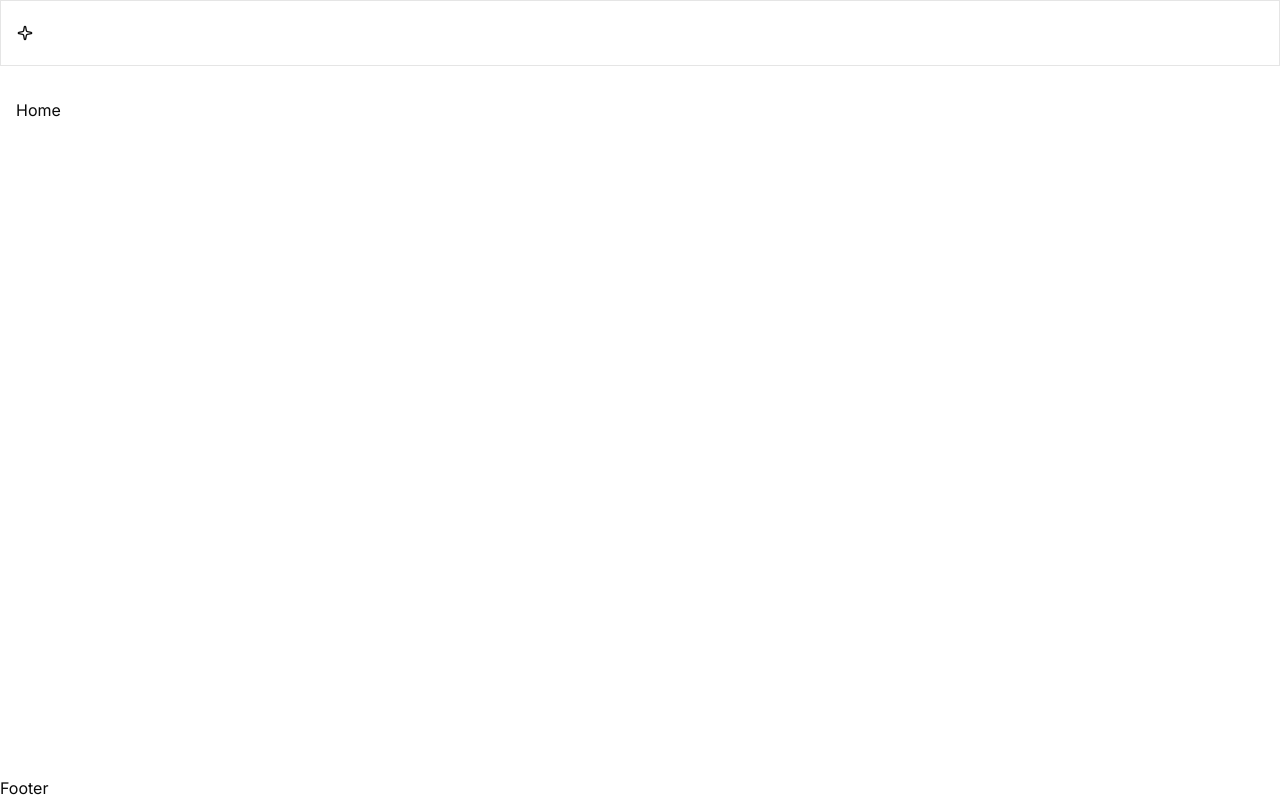
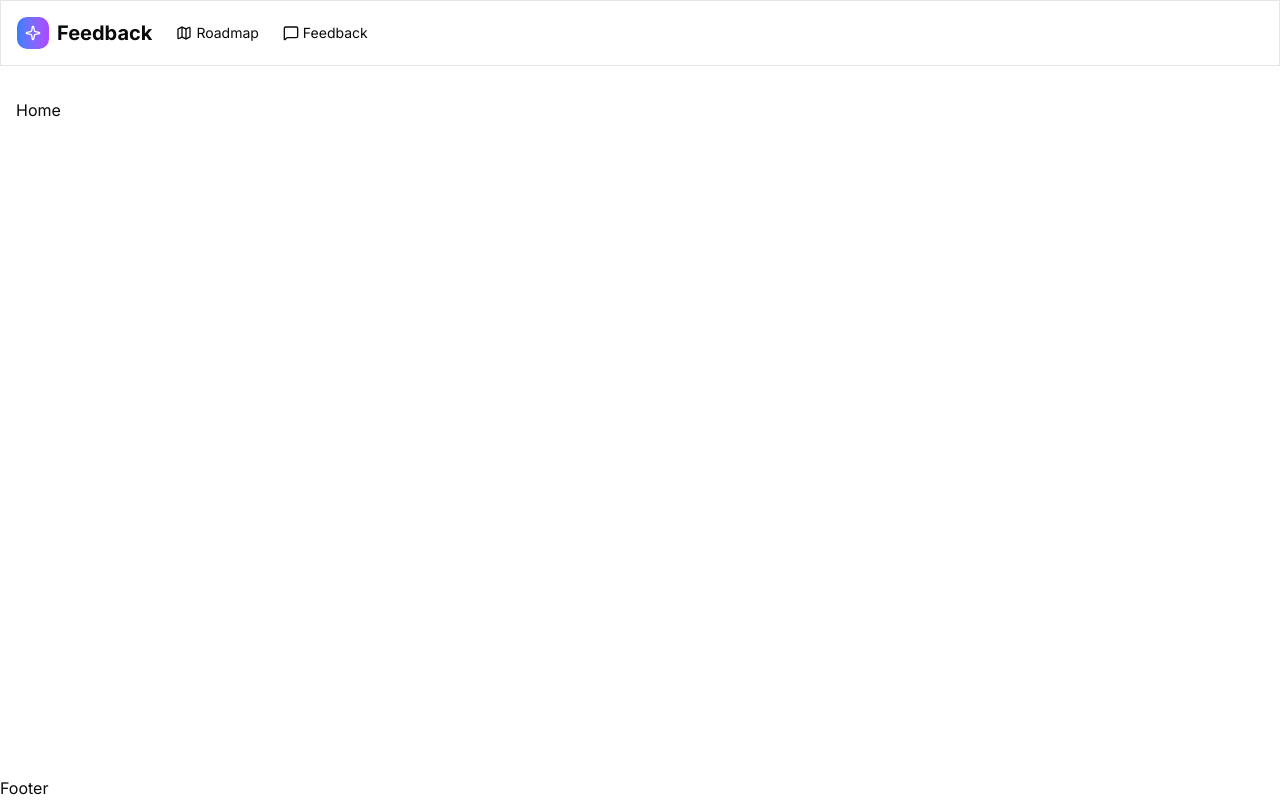
Before and after one commit to likeam/feedback, a Next.js app: page / in a window 1280 px wide. Built offline with nearby package versions, Linux system fonts and the light colour scheme.

Commit message:
Building Navbar section

```diff
--- a/app/layout.tsx
+++ b/app/layout.tsx
@@ -33,11 +33,11 @@ export default function RootLayout({
           {/* Navbar */}
           <Navbar />
 
+          {/* Main Section  */}
+
           <main className=" flex-1 container mx-auto px-4 py-8">
             {children}
           </main>
-
-          {/* Main Section  */}
 
           {/* Footer  */}
           <Footer />
--- a/components/Navbar.tsx
+++ b/components/Navbar.tsx
@@ -1,21 +1,38 @@
-import { Sparkle } from "lucide-react";
+import { Map, MessageSquare, Sparkle } from "lucide-react";
 import Link from "next/link";
 import React from "react";
 
 const Navbar = () => {
-  return <nav className=" border bg-background ">
+  return (
+    <nav className=" border bg-background ">
       <div className=" container mx-auto flex h-16 items-center justify-between p-4">
         <div className=" flex items-center gap-6">
           <Link href="/">
             <div className=" flex items-center gap-2">
-        <div className="">
-          <Sparkle className=" h-4 w-4 text-whites" />
+              <div className=" h-8 w-8 rounded-lg bg-linear-to-r from-blue-500 to-purple-500 flex items-center justify-center">
+                <Sparkle className=" h-4 w-4 text-white" />
               </div>
+              <span className=" text-xl font-bold">Feedback</span>
             </div>
+          </Link>
+          <Link
+            href="/roadmap"
+            className=" text-sm hover:text-primary flex items-center gap-1 "
+          >
+            <Map className=" h-4 w-4" />
+            Roadmap
+          </Link>
+          <Link
+            href="/feedback"
+            className=" text-sm hover:text-primary flex items-center gap-1 "
+          >
+            <MessageSquare className=" h-4 w-4" />
+            Feedback
           </Link>
         </div>
       </div>
-    </nav>;
+    </nav>
+  );
 };
 
 export default Navbar;
```
Lines whose indentation alone changed are shown as unchanged.
